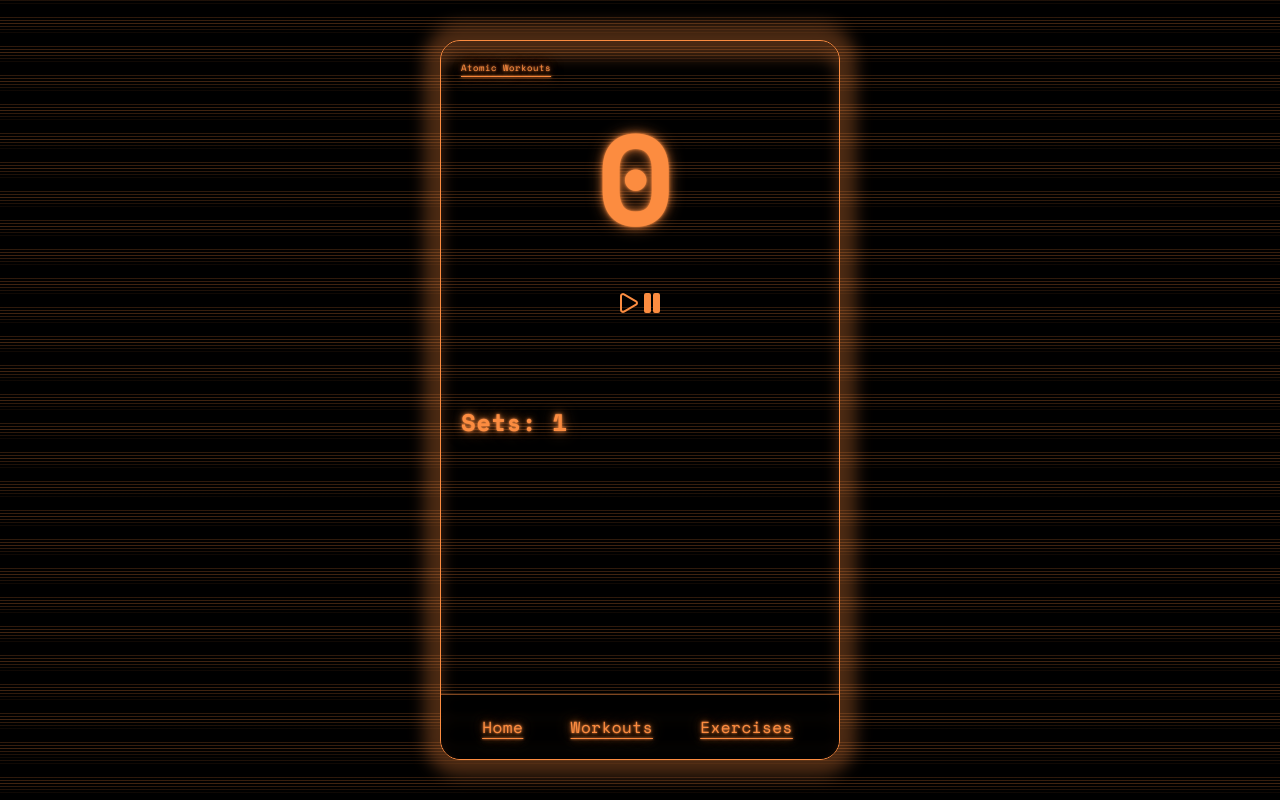
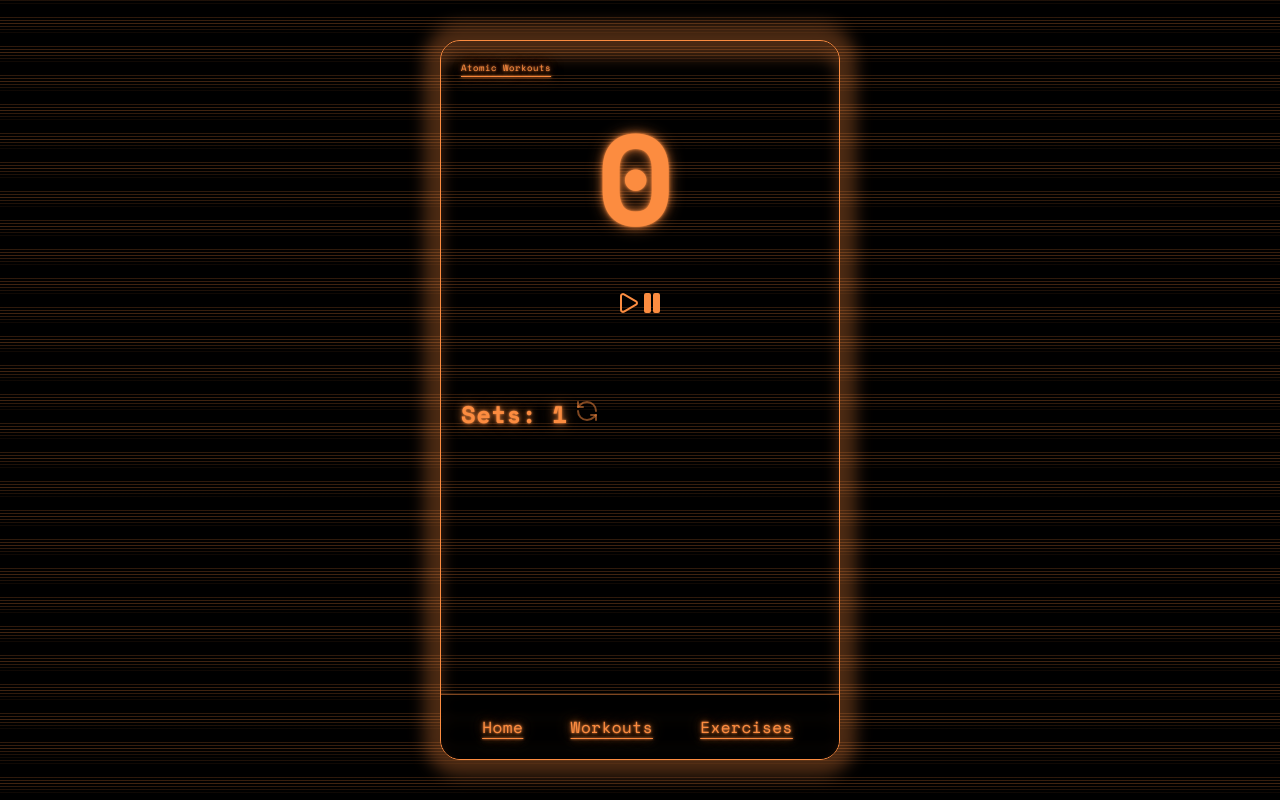
Before and after one commit to jakobm101/capstone-atomicworkouts, a Next.js app: page /timer in a window 1280 px wide. Built offline with nearby package versions, Linux system fonts and the light colour scheme.

Commit message:
reset laps and styled

```diff
--- a/components/Timer.jsx
+++ b/components/Timer.jsx
@@ -7,15 +7,17 @@ export default function Timer({ pauseTime = 5, setCount }) {
   const [isRunning, setIsRunning] = useState(true);
 
   useEffect(() => {
+    //if paused or timer done then stop and reset timer
     if (timer <= 0 && !isRunning) {
       setTimer(pauseTime);
       setIsRunning(!isRunning);
+      // count laps
     } else if (timer <= 0 || !isRunning) {
       setCount((prev) => prev + 1);
       return;
     }
 
-    const interval = setInterval(() => setTimer((prev) => prev - 1), 1000);
+    const interval = setInterval(() => setTimer(timer - 1), 1000);
     return () => clearInterval(interval);
   }, [timer, isRunning]);
 
--- a/pages/timer.jsx
+++ b/pages/timer.jsx
@@ -1,13 +1,41 @@
 import Layout from "@/components/Layout";
 import Timer from "@/components/Timer";
+import { BrushCleaning, RefreshCcw } from "lucide-react";
 import { useState } from "react";
+import styled from "styled-components";
 
 export default function TimerPage() {
   const [sets, setSets] = useState(0);
   return (
     <Layout>
       <Timer setCount={setSets} />
-      <h2>Sets: {sets}</h2>
+      <StyledH2>Sets: {sets}</StyledH2>
+      <StyledButton onClick={() => setSets(0)}>
+        <RefreshCcw />
+      </StyledButton>
     </Layout>
   );
 }
+
+const StyledH2 = styled.h2`
+  display: inline;
+`;
+
+const StyledButton = styled.button`
+  border: none;
+  box-shadow: none;
+  cursor: pointer;
+  padding: 0;
+  margin: 0;
+
+  svg {
+    stroke: var(--color-orange-5);
+  }
+
+  &:hover {
+    box-shadow: none;
+    svg {
+      stroke: var(--color-orange-10);
+    }
+  }
+`;
```
